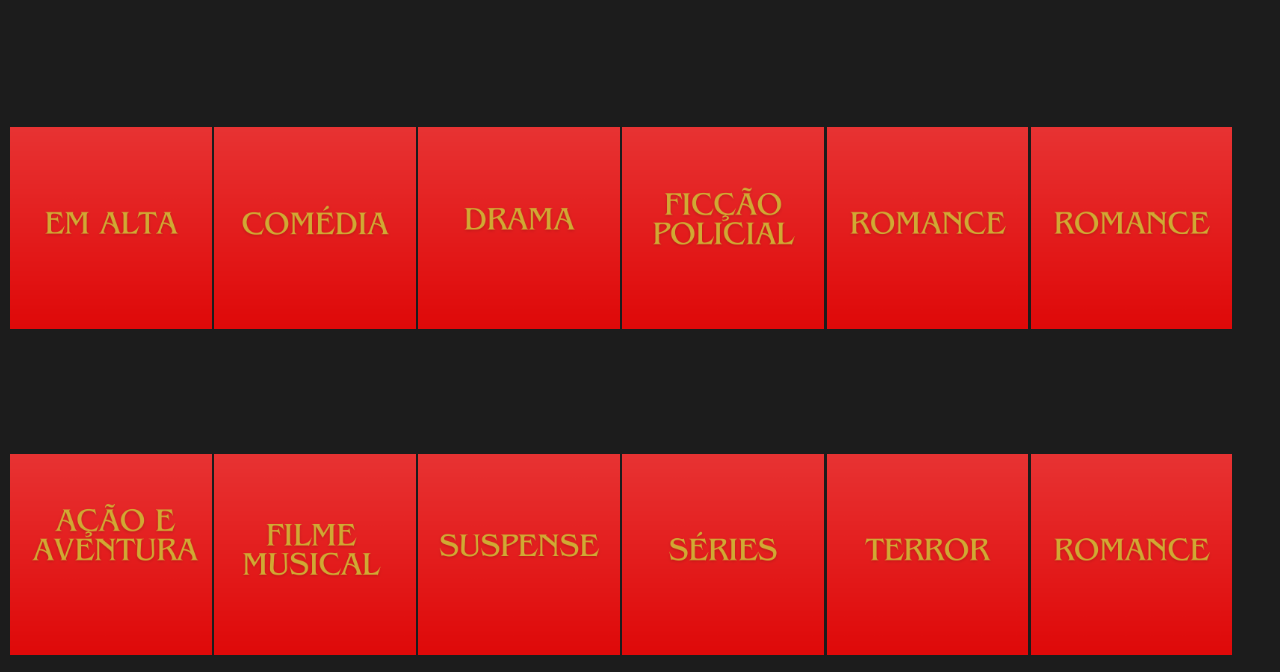
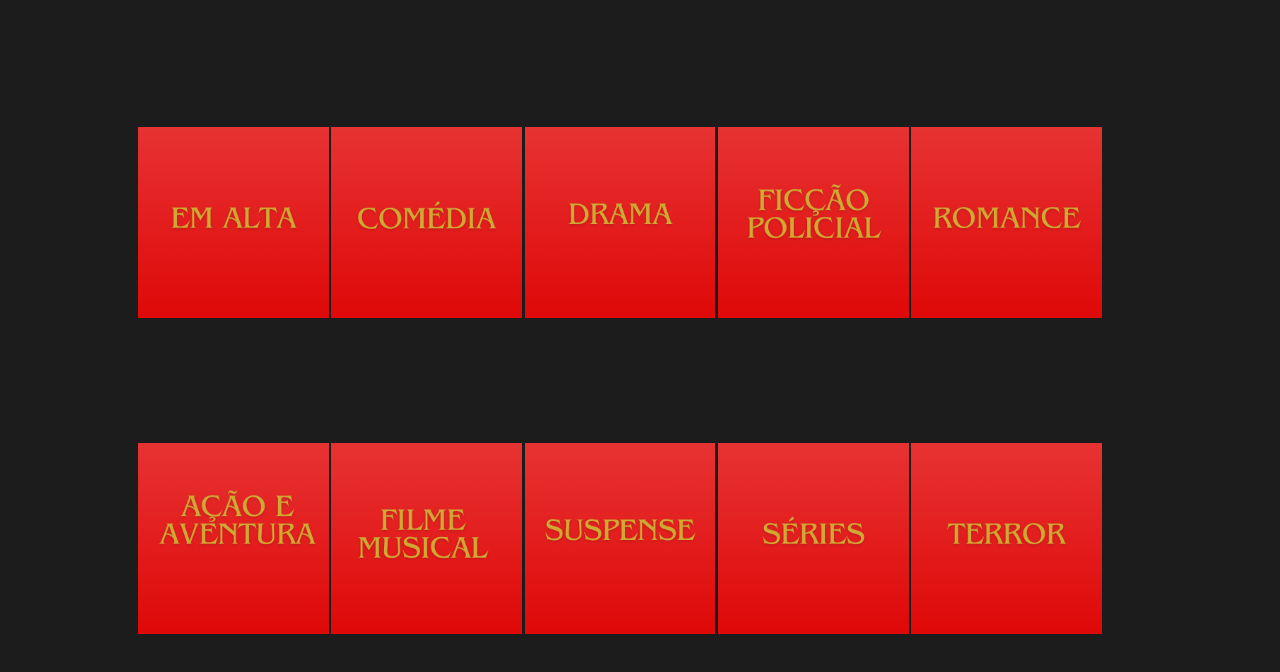
Before and after one commit to artuhreis/projeto_integrador, a plain HTML site: page filmes.html in a window 1280 px wide. Shown: the part 128-800 px from the top of the page. Drawn offline with Linux system fonts and the light colour scheme.

Commit message:
alteração do layout, inseri link nas imagens

```diff
--- a/css/filmes.css
+++ b/css/filmes.css
@@ -74,6 +74,8 @@ div{
 
 
     padding: 10px;
+    margin-left: 10%;
+    margin-right: 10%;
 
 }
 .rodape{
--- a/filmes.html
+++ b/filmes.html
@@ -25,26 +25,29 @@
                 </li>
 
             </ul>
+
+
         </div>
     </nav>
 
     <div class="filmes">
-        <img src="./imagens/filmes-html/em_alta.png" class="reveal-img" data-hover="./imagens/filmes-html/generico.png" width="16%" >
-        <img src="./imagens/filmes-html/comédia.png" class="reveal-img" data-hover="./imagens/filmes-html/generico.png"  width="16%" >
-        <img src="./imagens/filmes-html/drama.png" class="reveal-img" data-hover="./imagens/filmes-html/generico.png"  width="16%" >
-        <img src="./imagens/filmes-html/ficção_policial.png" class="reveal-img" data-hover="./imagens/filmes-html/generico.png"  width="16%" >
-        <img src="./imagens/filmes-html/romance.png" class="reveal-img" data-hover="./imagens/filmes-html/generico.png"  width="16%" >
-        <img src="./imagens/filmes-html/romance.png" class="reveal-img" data-hover="./imagens/filmes-html/generico.png"  width="16%" >
+     <a href="produtos.html" ><img src="./imagens/filmes-html/em_alta.png" class="reveal-img" data-hover="./imagens/filmes-html/generico.png" width="19%" ></a>
+     <a href="produtos.html" ><img src="./imagens/filmes-html/comédia.png" class="reveal-img" data-hover="./imagens/filmes-html/generico.png"  width="19%" ></a>
+    <a href="produtos.html" ><img src="./imagens/filmes-html/drama.png" class="reveal-img" data-hover="./imagens/filmes-html/generico.png"  width="19%" ></a>
+    <a href="produtos.html" ><img src="./imagens/filmes-html/ficção_policial.png" class="reveal-img" data-hover="./imagens/filmes-html/generico.png"  width="19%" ></a>
+    <a href="produtos.html" ><img src="./imagens/filmes-html/romance.png" class="reveal-img" data-hover="./imagens/filmes-html/generico.png"  width="19%" ></a>
+
     </div>
 
     <div class="filmes">
-        <img src="./imagens/filmes-html/ação_aventura.png" class="reveal-img" data-hover="./imagens/filmes-html/generico.png"  width="16%" >
-        <img src="./imagens/filmes-html/filme_musical.png" class="reveal-img" data-hover="./imagens/filmes-html/generico.png"  width="16%" >
-        <img src="./imagens/filmes-html/suspense.png" class="reveal-img" data-hover="./imagens/filmes-html/generico.png"  width="16%" >
-        <img src="./imagens/filmes-html/séries.png" class="reveal-img" data-hover="./imagens/filmes-html/generico.png"  width="16%" >
-        <img src="./imagens/filmes-html/Terror.png" class="reveal-img" data-hover="./imagens/filmes-html/generico.png" width="16%" >
-        <img src="./imagens/filmes-html/romance.png" class="reveal-img" data-hover="./imagens/filmes-html/generico.png"  width="16%" >
+        <a href="produtos.html" ><img src="./imagens/filmes-html/ação_aventura.png" class="reveal-img" data-hover="./imagens/filmes-html/generico.png"  width="19%" ></a>
+        <a href="produtos.html" ><img src="./imagens/filmes-html/filme_musical.png" class="reveal-img" data-hover="./imagens/filmes-html/generico.png"  width="19%" ></a>
+        <a href="produtos.html" > <img src="./imagens/filmes-html/suspense.png" class="reveal-img" data-hover="./imagens/filmes-html/generico.png"  width="19%" ></a>
+        <a href="produtos.html" ><img src="./imagens/filmes-html/séries.png" class="reveal-img" data-hover="./imagens/filmes-html/generico.png"  width="19%" ></a>
+        <a href="produtos.html" ><img src="./imagens/filmes-html/Terror.png" class="reveal-img" data-hover="./imagens/filmes-html/generico.png" width="19%" ></a>
+
     </div>
+
 
 
 
```
